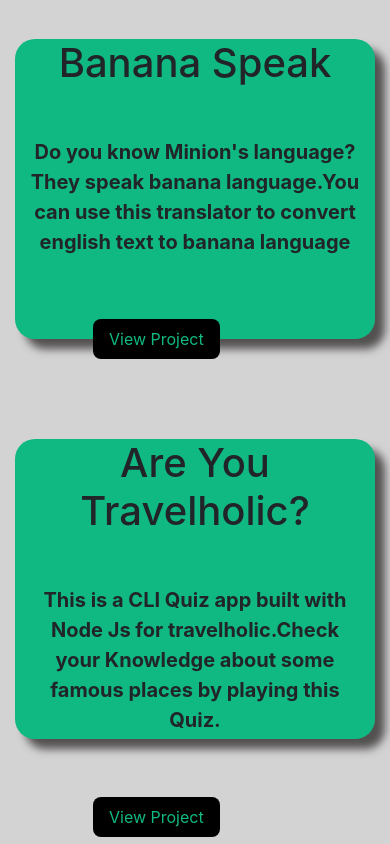
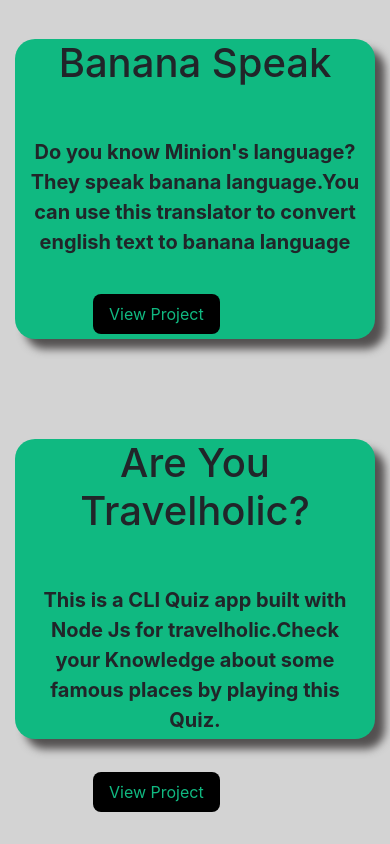
Before and after one commit to aasthasinha-19/My-Portfolio, a plain HTML site: page projects.html in a window 390 px wide. Shown: the part 820-1664 px from the top of the page. After the commit the page ends 1639 px from the top, so only its background shows below. Drawn offline with nearby package versions, Linux system fonts and the light colour scheme.

Commit message:
updated media query

```diff
--- a/style.css
+++ b/style.css
@@ -126,6 +126,7 @@ margin-top:45px ;
     text-align: right;
     margin-top:20px;
     margin-right:20px ;
+
 }
 .fa-github:hover{
     text-decoration: none;
@@ -241,8 +242,12 @@ margin-top:45px ;
         justify-content:center;
     }
 }
-@media screen and (max-width:480px){
-    .section .btn{
-        bottom:30px;
+@media only screen and (max-width:600px){
+    .procont .btn{
+        margin-top:30px;
+
+    }
+    .design{
+        margin-top:15px;
     }
 }
```
